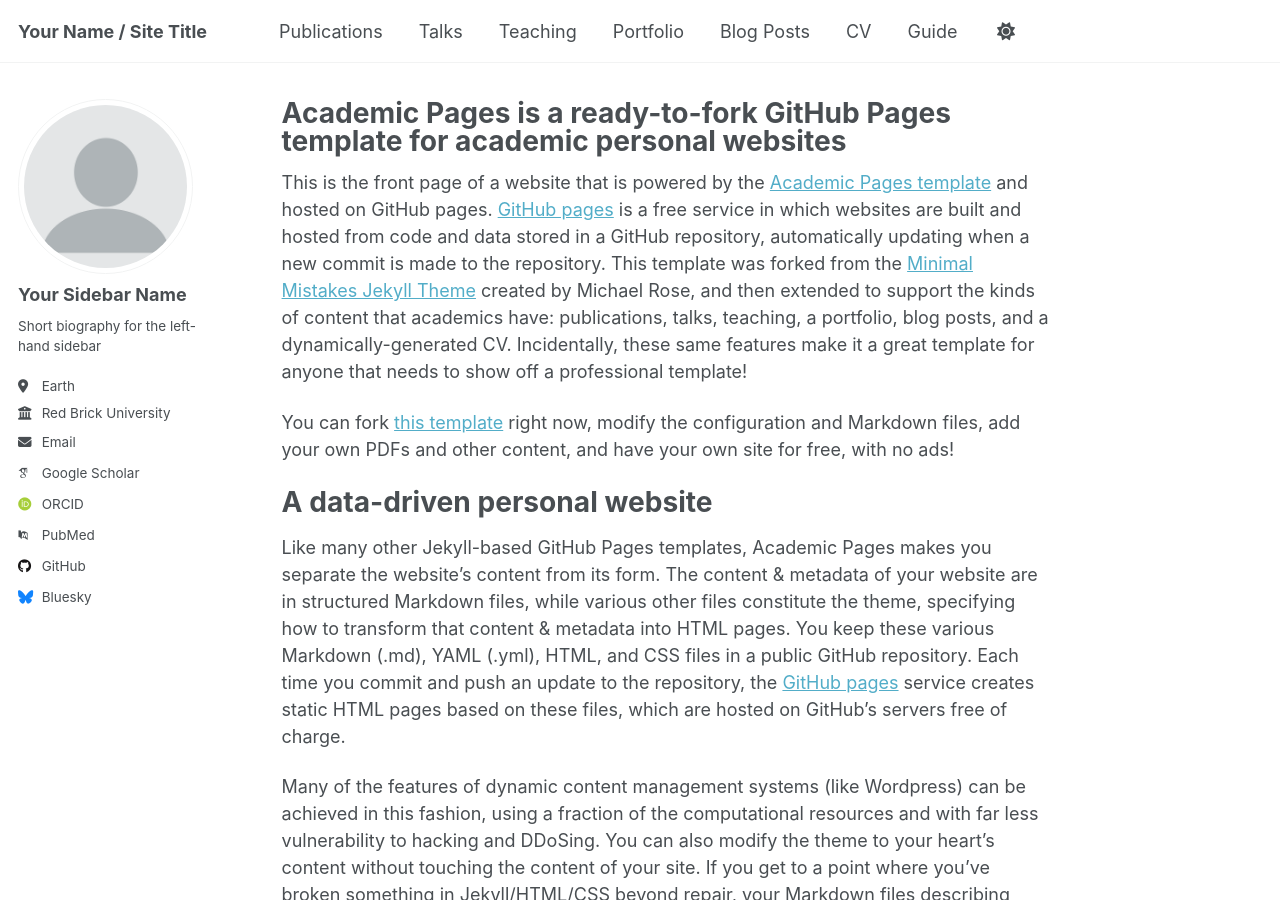
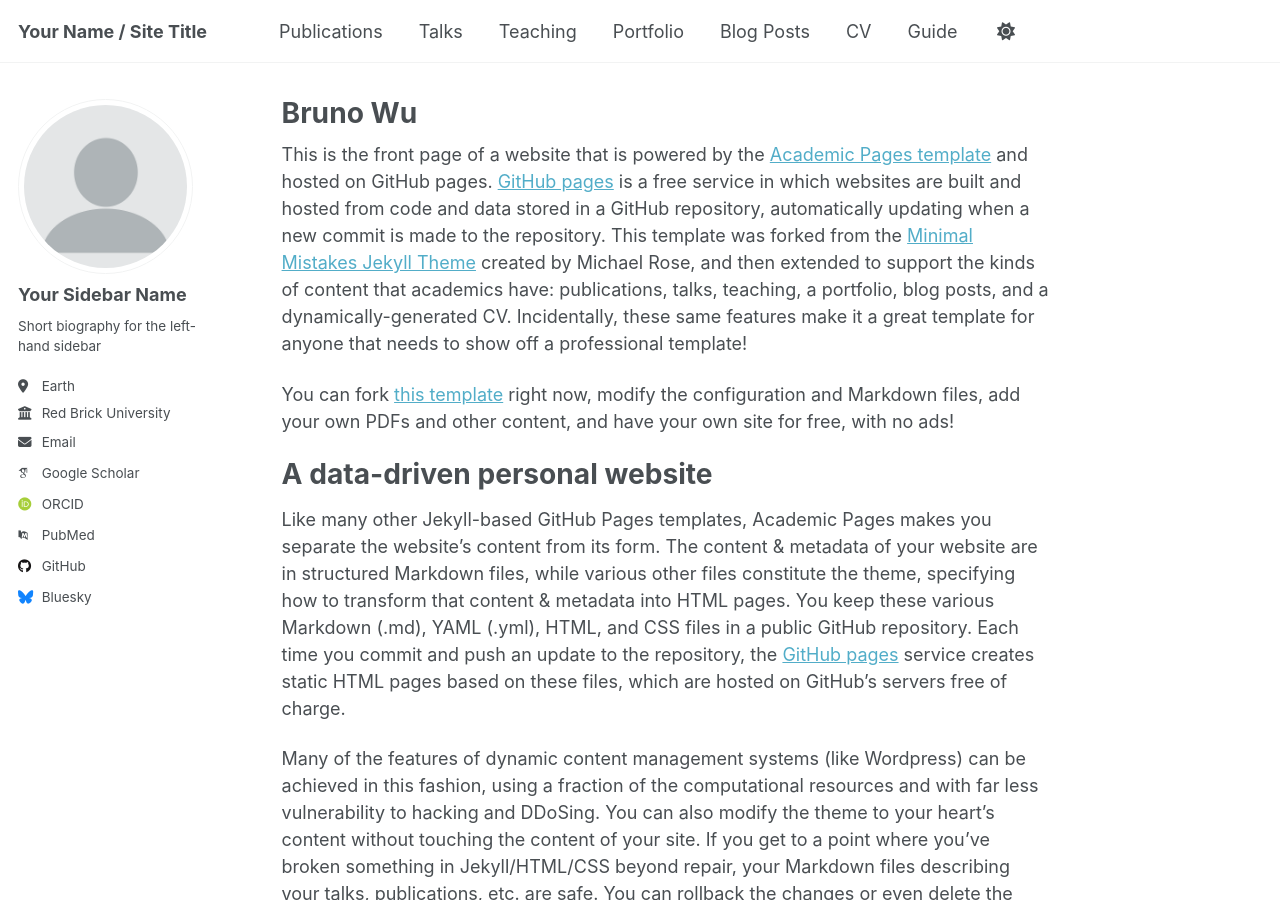
Before and after one commit to bruno7405/bruno7405.github.io, a Jekyll site: the page built from _pages/about.md, in a window 1280 px wide and 900 px high. Built offline with Jekyll 4.4.1, drawn with Linux system fonts in a browser that asks for light colours; some web fonts are replaced; a script that is not in the unit is left out.

Commit message:
Update title in about.md to 'Bruno Wu'

```diff
--- a/_pages/about.md
+++ b/_pages/about.md
@@ -1,6 +1,6 @@
 ---
 permalink: /
-title: "Academic Pages is a ready-to-fork GitHub Pages template for academic personal websites"
+title: "Bruno Wu"
 author_profile: true
 redirect_from:
   - /about/
```
